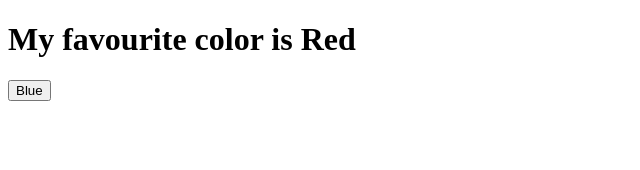
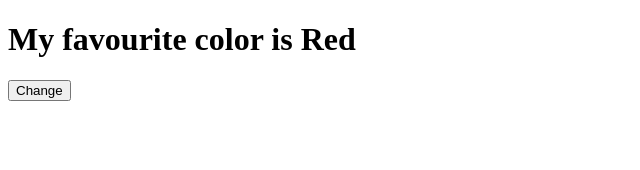
Before and after one commit to janeAnezi/LetsReact, a React (Create React App) app: page / in a window 1280 px wide. Shown: the top 170 px of the page, without its empty margins (0-640 px from the left). Built offline with nearby package versions, Linux system fonts and the light colour scheme.

Commit message:
useState hook

```diff
--- a/src/Components/LetsReact/UseStateComp.jsx
+++ b/src/Components/LetsReact/UseStateComp.jsx
@@ -1,9 +1,18 @@
+import { useState } from "react"
 
 export default function UseStateComp() {
+
+  const [color, setColor] = useState('Red')
+
+  // let color = "Red"
+ let changeFavColor = () => {
+  setColor("Blue")
+ }
+
   return (
     <div>
-      <h1>My favourite color is Red</h1>
-      <button>Blue</button>
+      <h1>My favourite color is {color}</h1>
+      <button onClick={changeFavColor}>Change</button>
     </div>
   )
 }
```
Also changed, not shown: 1 other file (tests, documents, lock files or other folders).
